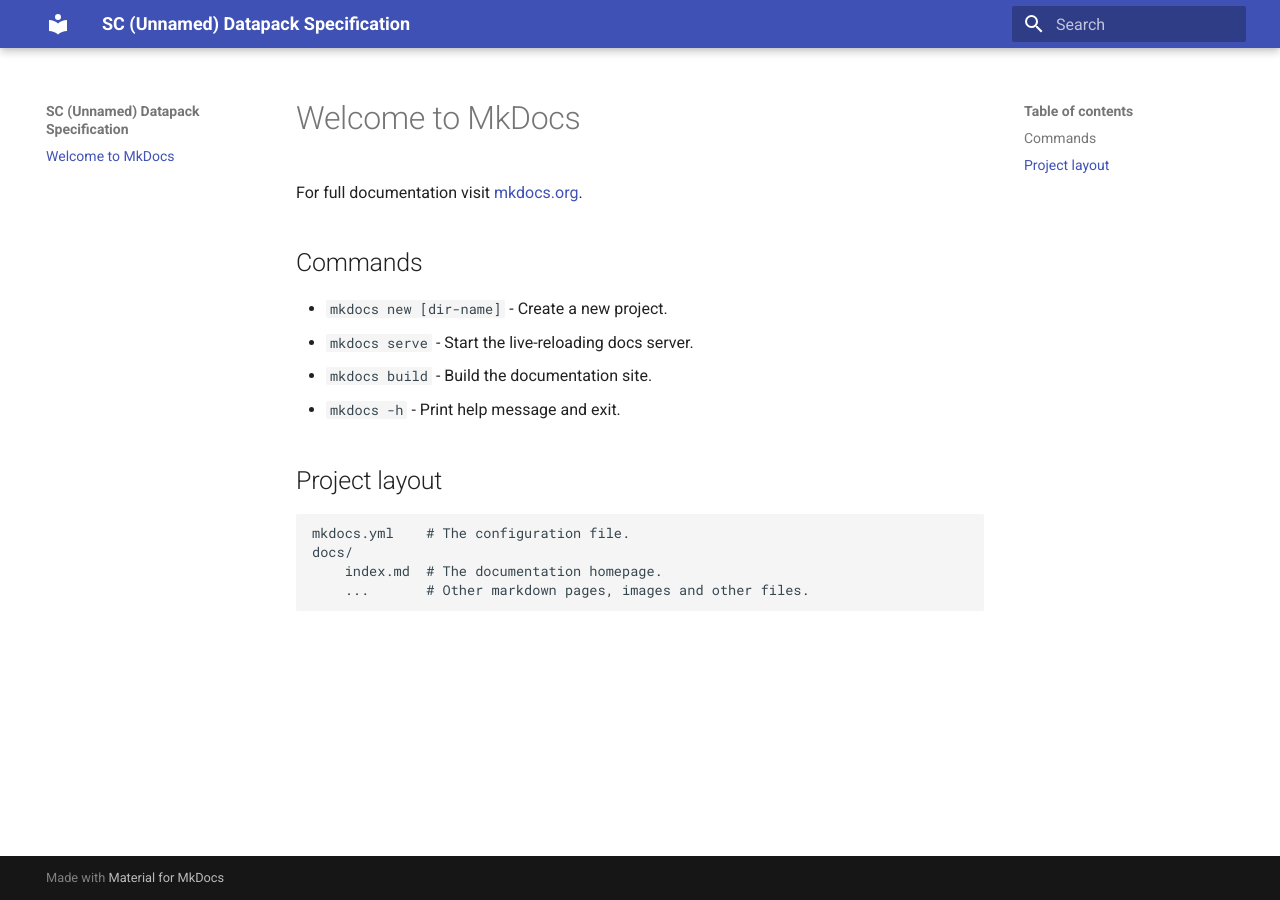
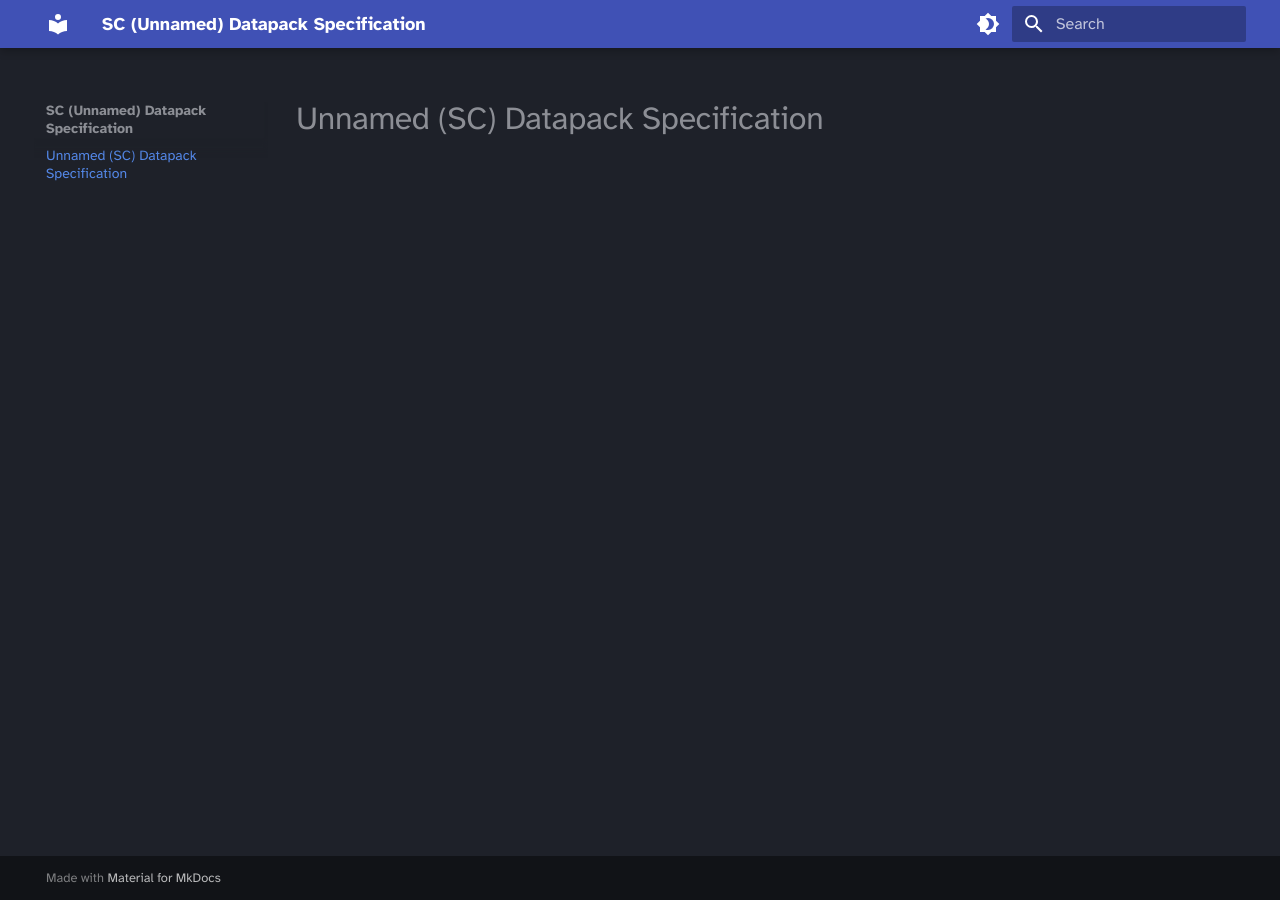
Before and after one commit to sixslime/unnamed-sc-spec, an MkDocs documentation site: the page built from docs/index.md, in a window 1280 px wide. Built offline with MkDocs 1.6.1 and Material for MkDocs 9.7.7, drawn with Linux system fonts in a browser that asks for light colours.

Commit message:
lazy commit message

```diff
--- a/docs/index.md
+++ b/docs/index.md
@@ -1,17 +1 @@
-# Welcome to MkDocs
-
-For full documentation visit [mkdocs.org](https://www.mkdocs.org).
-
-## Commands
-
-* `mkdocs new [dir-name]` - Create a new project.
-* `mkdocs serve` - Start the live-reloading docs server.
-* `mkdocs build` - Build the documentation site.
-* `mkdocs -h` - Print help message and exit.
-
-## Project layout
-
-    mkdocs.yml    # The configuration file.
-    docs/
-        index.md  # The documentation homepage.
-        ...       # Other markdown pages, images and other files.
+# Unnamed (SC) Datapack Specification
--- a/mkdocs.yml
+++ b/mkdocs.yml
@@ -2,3 +2,23 @@
 site_url: https://sixslime.github.io/unnamed-sc-doc
 theme:
   name: material
+  font:
+    text: "Atkinson Hyperlegible"
+    code: "JetBrains Mono"
+  palette:
+    - scheme: slate
+      toggle:
+        icon: material/brightness-4
+        name: Switch to light mode
+      primary: indigo
+      accent: cyan
+
+    - scheme: default
+      toggle:
+        icon: material/brightness-7
+        name: Switch to dark mode
+      primary: cyan
+      accent: deep purple
+
+  features:
+    - navigation.instant
```
Also changed, not shown: 1 other file.
